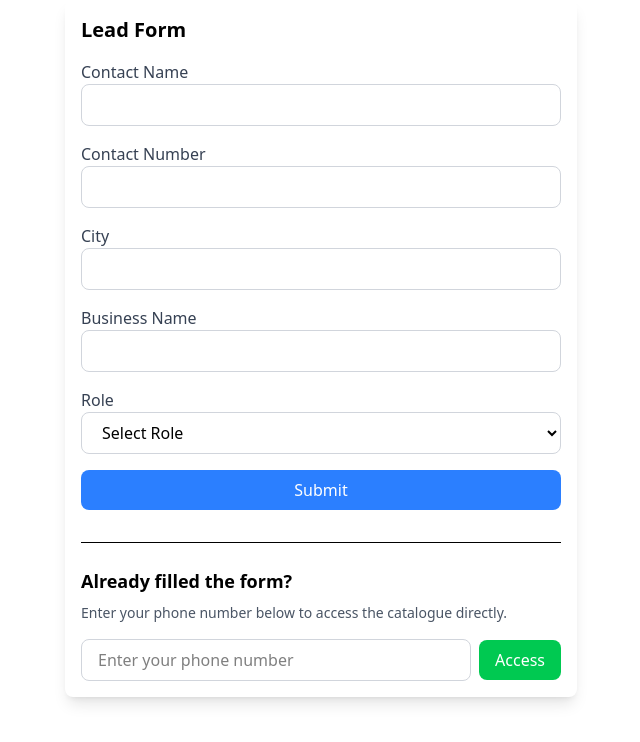
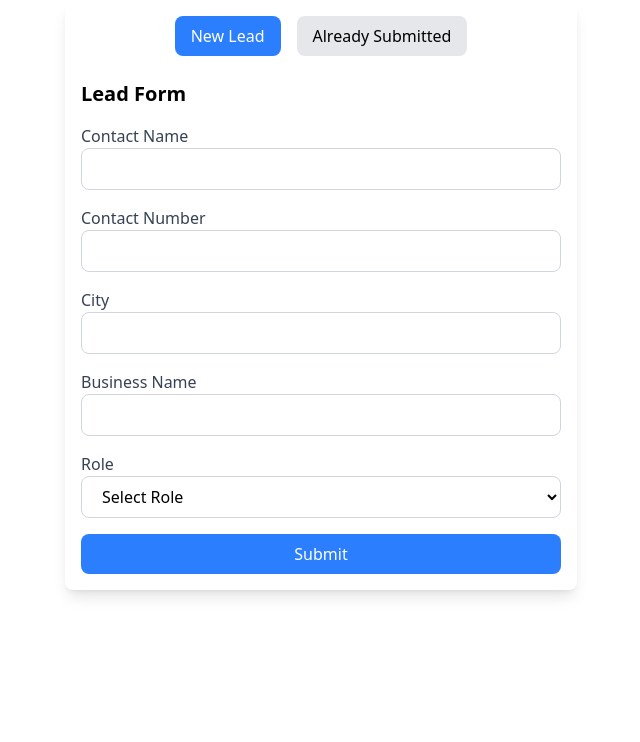
Before and after one commit to arryaanjain/lead-management, a React (Vite) app in the folder client/: page / in a window 1280 px wide. Shown: the top 742 px of the page, without its empty margins (319-959 px from the left). Built offline with nearby package versions, Linux system fonts and the light colour scheme.

Commit message:
Fixed admin side API on leadController, completed client-admin architecture for manual access grant/reject

```diff
--- a/client/src/components/Form.tsx
+++ b/client/src/components/Form.tsx
@@ -23,6 +23,10 @@ const Form: React.FC = () => {
 
   const [quickPhone, setQuickPhone] = useState<string>('');
 
+  //toggling either of the sections state management
+  const [activeSection, setActiveSection] = useState<'form' | 'quick'>('form');
+
+
   const handleChange = (e: React.ChangeEvent<HTMLInputElement | HTMLSelectElement>) => {
     const { name, value } = e.target;
     setFormData((prevData) => ({
@@ -33,6 +37,12 @@ const Form: React.FC = () => {
 
   const handleSubmit = async (e: React.FormEvent) => {
     e.preventDefault();
+
+      // Prevent quickAccess from being active when form is submitting
+    if (!formData.name || !formData.phone || !formData.city || !formData.business || !formData.role) {
+      alert("Please fill in all fields.");
+      return;
+    }
     try {
       const response = await axiosJWT.post('/api/client/form/submit', formData);
 
@@ -51,6 +61,11 @@ const Form: React.FC = () => {
   };
 
   const handleQuickAccess = async () => {
+    // Avoid firing API when the input is empty
+    if (!quickPhone.trim()) {
+      alert("Please enter your phone number.");
+      return;
+    }
     try {
       const response = await axiosJWT.post('/api/client/verify-phone', { phone: quickPhone });
 
@@ -67,8 +82,25 @@ const Form: React.FC = () => {
   };
 
   return (
+
     <div className="max-w-lg mx-auto p-4 bg-white rounded-lg shadow-lg space-y-8">
+      <div className="flex justify-center mb-6 space-x-4">
+        <button
+          onClick={() => setActiveSection('form')}
+          className={`px-4 py-2 rounded-lg ${activeSection === 'form' ? 'bg-blue-500 text-white' : 'bg-gray-200'}`}
+        >
+          New Lead
+        </button>
+        <button
+          onClick={() => setActiveSection('quick')}
+          className={`px-4 py-2 rounded-lg ${activeSection === 'quick' ? 'bg-green-500 text-white' : 'bg-gray-200'}`}
+        >
+          Already Submitted
+        </button>
+      </div>
+
       {/* Main form */}
+      {activeSection === 'form' && (
       <div>
         <h2 className="text-xl font-semibold mb-4">Lead Form</h2>
         <form onSubmit={handleSubmit}>
@@ -142,8 +174,10 @@ const Form: React.FC = () => {
           </button>
         </form>
       </div>
+      )}
 
       {/* Quick access section */}
+      {activeSection === 'quick' && (
       <div className="border-t pt-6">
         <h3 className="text-lg font-semibold mb-2">Already filled the form?</h3>
         <p className="mb-4 text-sm text-gray-600">Enter your phone number below to access the catalogue directly.</p>
@@ -163,6 +197,7 @@ const Form: React.FC = () => {
           </button>
         </div>
       </div>
+    )}
     </div>
   );
 };
--- a/client/src/components/StatusHandler.tsx
+++ b/client/src/components/StatusHandler.tsx
@@ -1,5 +1,6 @@
 // src/components/StatusHandler.tsx
 import React, { useEffect, useState } from 'react';
+import { useNavigate } from 'react-router-dom';
 import Catalogue from './Catalogue';
 import WaitingApproval from './WaitingApproval';
 import axiosJWT from '../utils/axiosJWT';
@@ -9,14 +10,19 @@ type LeadStatus = 'approved' | 'pending' | 'rejected' | null;
 const StatusHandler: React.FC = () => {
   const [status, setStatus] = useState<LeadStatus>(null);
   const [loading, setLoading] = useState(true);
+  const navigate = useNavigate();
 
   useEffect(() => {
     const phone = localStorage.getItem('leadPhone');
-    if (!phone) return;
-
+    if (!phone) {
+      localStorage.removeItem('leadPhone');
+      localStorage.removeItem('clientAccessToken');
+      navigate('/');
+      return;
+    }
     const fetchStatus = async () => {
       try {
-        const res = await axiosJWT.get(`${import.meta.env.VITE_API_URL}/api/leads/status/${phone}`);
+        const res = await axiosJWT.get(`${import.meta.env.VITE_API_URL}/api/client/leads/status/${phone}`);
         setStatus(res.data.status);
       } catch (err) {
         console.error('Error fetching lead status:', err);
```
Also changed, not shown: 1 other file (tests, documents, lock files or other folders).
